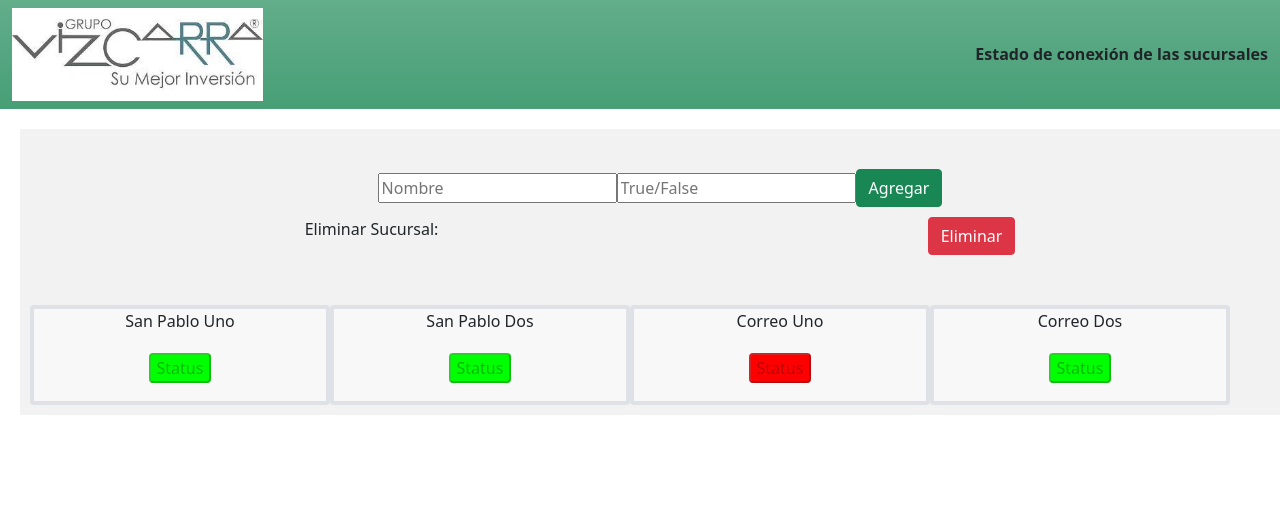
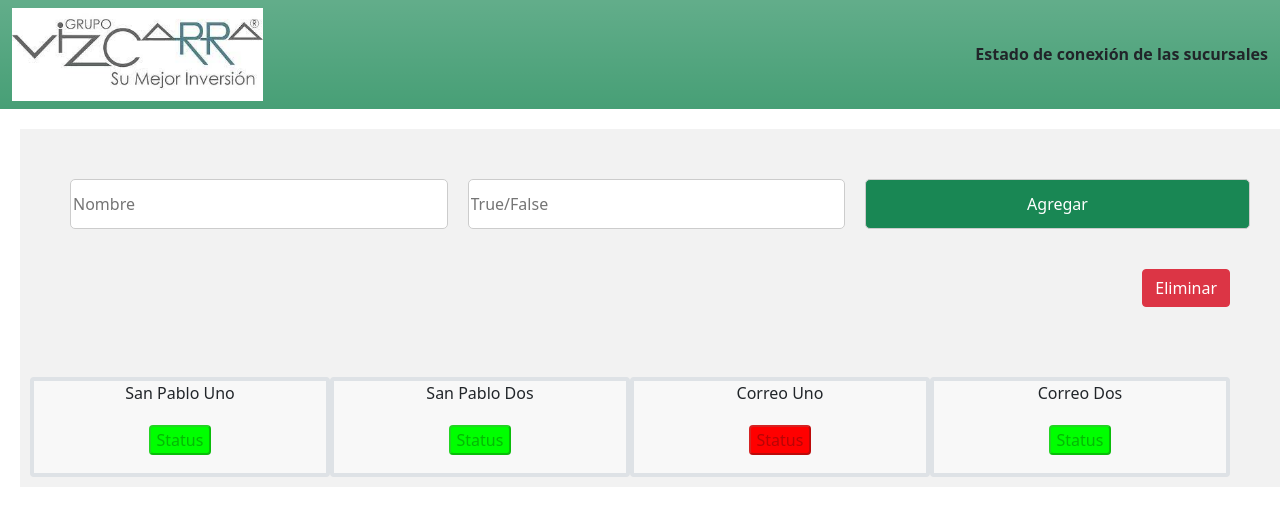
Before and after one commit to GustavoR0dr1gu3z/testServidores, a Vue app: page / in a window 1280 px wide. Shown: the top 526 px of the page. Built offline with nearby package versions, Linux system fonts and the light colour scheme.

Commit message:
agregar sucursales con true o false arreglado

```diff
--- a/src/components/HelloWorld.vue
+++ b/src/components/HelloWorld.vue
@@ -7,8 +7,11 @@
                 <input v-model="inputConnect" type="text" placeholder="True/False " required>
                 <input type="submit" value="Agregar" class="btn btn-success">
               </form>
-              <p>Eliminar Sucursal:</p>
+              <div class="botonRojo">
               <button class="btn btn-danger" @click="eliminar"> Eliminar </button>
+              </div>
+
+
             </div>
 
             <div v-for="(suc) in sucursales" :key="suc">
@@ -41,11 +44,18 @@
         },
 
         methods: {
-            agregar(){
-              this.sucursales.push({id:this.sucursales.length+1, name:"Sucursal "+(this.sucursales.length+1), stateconection:true})
+            agregar(e){
+              e.preventDefault();
+
+              console.log("Agregar");
+              // Convertir el estado de conexion a boolean
+              this.sucursales.push({id:this.sucursales.length+1, name:this.inputName, stateconection:this.inputConnect == "true"})
 
             },
-            eliminar(){
+            eliminar(e){
+              e.preventDefault();
+              //this.sucursales.pop()
+              console.log("Eliminar");
               this.sucursales.pop()
               if(this.sucursales.length == 0){
                 alert("No hay mas sucursales")
@@ -73,7 +83,6 @@
 
 <style scoped>
     .estadistica{
-        padding-top: 20px;
       display: flex;
       justify-content: space-a;
       text-align: center;
@@ -94,6 +103,16 @@
     height: 100%;
   }
 
+  form > input{
+    width: 50%;
+    height: 50px;
+    margin: 10px;
+    border-radius: 5px;
+    border: 1px solid #ccc;
+  }
+
+
+
     .botones{
       display: flex;
       justify-content: space-around;
@@ -106,10 +125,16 @@
       background-color: #f2f2f2;
     }
 
-.botones > p, button{
-  margin: 10px;
-}
-
+  .botonRojo{
+    display: flex;
+    justify-content: flex-end;
+    flex-wrap: wrap;
+    margin: 20px;
+    padding: 10px;
+    width: 100%;
+    height: 100%;
+    background-color: #f2f2f2;
+  }
     .border{
       border: 1px solid #ccc;
       border-radius: 4px;
```
